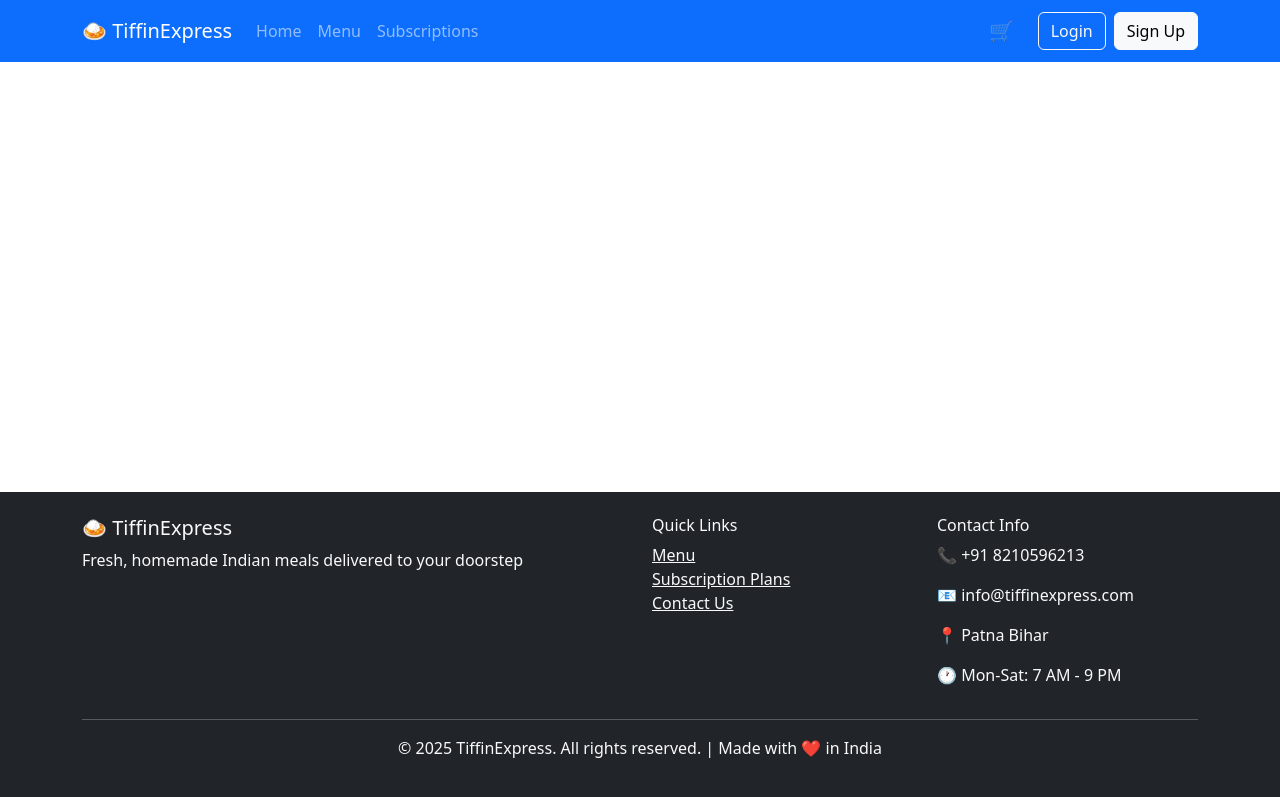
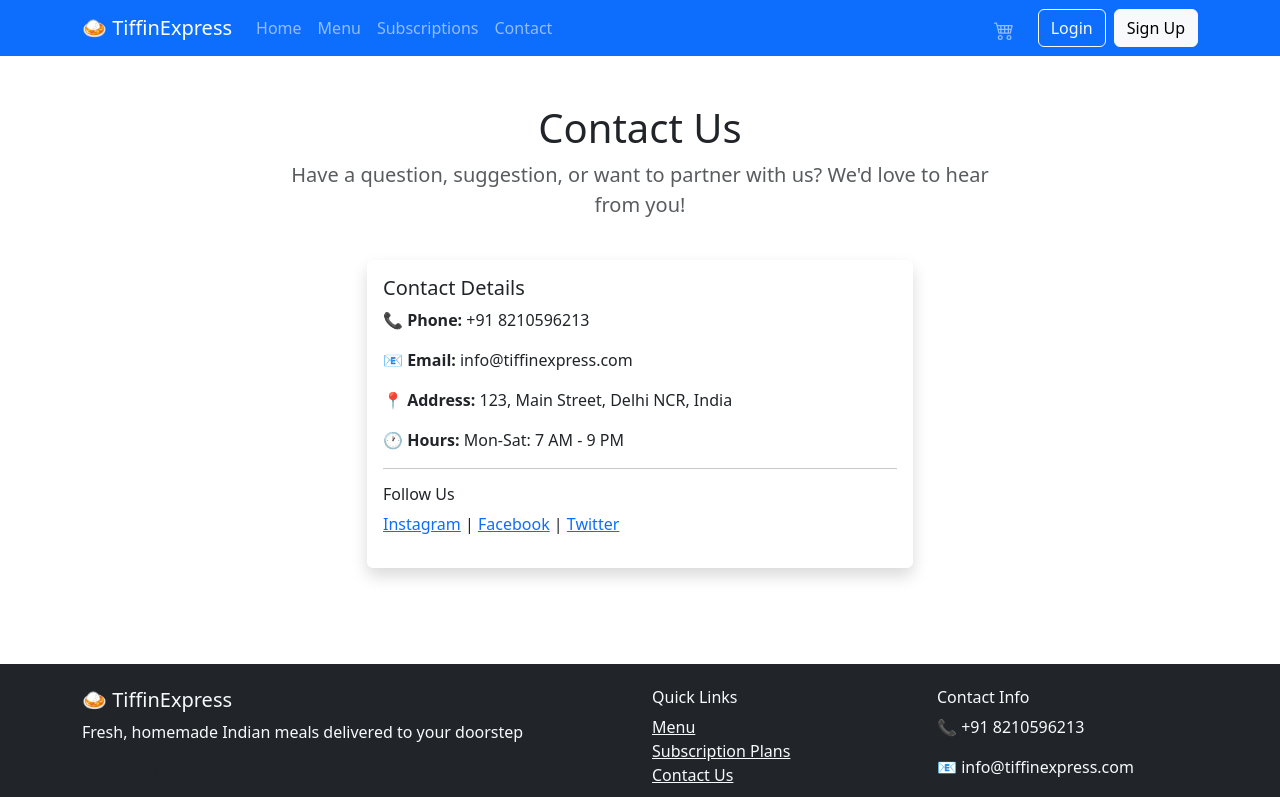
Before and after one commit to aryankd123/tiffin-service, a React (Create React App) app in the folder client/: page /contact in a window 1280 px wide. Shown: the top 797 px of the page. Built offline with nearby package versions, Linux system fonts and the light colour scheme; no server answers.

Commit message:
contact page make and cart added

```diff
--- a/client/src/App.js
+++ b/client/src/App.js
@@ -12,7 +12,7 @@ import Register from './pages/Register';
 import Subscriptions from './pages/Subscriptions';
 import Dashboard from './pages/Dashboard';
 import Cart from './pages/Cart';
-
+import Contact from './pages/Contact';
 function App() {
   return (
     <GoogleAuthProvider>
@@ -27,6 +27,7 @@ function App() {
               <Route path="/subscriptions" element={<Subscriptions />} />
               <Route path="/dashboard" element={<Dashboard />} />
               <Route path="/cart" element={<Cart />} />
+              <Route path="/contact" element={<Contact />} />
             </Routes>
           </Layout>
         </Router>
--- a/client/src/components/Header.js
+++ b/client/src/components/Header.js
@@ -36,12 +36,16 @@ function Header() {
             <Nav.Link as={Link} to="/">Home</Nav.Link>
             <Nav.Link as={Link} to="/menu">Menu</Nav.Link>
             <Nav.Link as={Link} to="/subscriptions">Subscriptions</Nav.Link>
+            <Nav.Link as={Link} to="/contact">Contact</Nav.Link>
+
           </Nav>
 
           <Nav className="align-items-center">
             {/* Cart Icon */}
             <Nav.Link as={Link} to="/cart" className="position-relative me-3">
-              <span style={{ fontSize: '20px' }}>🛒</span>
+            <svg xmlns="http://www.w3.org/2000/svg" width="20" height="20" fill="currentColor" class="bi bi-cart4" viewBox="0 0 16 16">
+  <path d="M0 2.5A.5.5 0 0 1 .5 2H2a.5.5 0 0 1 .485.379L2.89 4H14.5a.5.5 0 0 1 .485.621l-1.5 6A.5.5 0 0 1 13 11H4a.5.5 0 0 1-.485-.379L1.61 3H.5a.5.5 0 0 1-.5-.5M3.14 5l.5 2H5V5zM6 5v2h2V5zm3 0v2h2V5zm3 0v2h1.36l.5-2zm1.11 3H12v2h.61zM11 8H9v2h2zM8 8H6v2h2zM5 8H3.89l.5 2H5zm0 5a1 1 0 1 0 0 2 1 1 0 0 0 0-2m-2 1a2 2 0 1 1 4 0 2 2 0 0 1-4 0m9-1a1 1 0 1 0 0 2 1 1 0 0 0 0-2m-2 1a2 2 0 1 1 4 0 2 2 0 0 1-4 0"/>
+</svg>
               {getCartItemsCount() > 0 && (
                 <Badge
                   bg="danger"
--- /dev/null
+++ b/client/src/pages/Contact.js
@@ -0,0 +1,39 @@
+import React from 'react';
+import { Container, Row, Col, Card, Button } from 'react-bootstrap';
+
+function Contact() {
+  return (
+    <Container className="py-5">
+      <Row className="justify-content-center mb-4">
+        <Col md={8} className="text-center">
+          <h1>Contact Us</h1>
+          <p className="lead text-muted">
+            Have a question, suggestion, or want to partner with us? We'd love to hear from you!
+          </p>
+        </Col>
+      </Row>
+      <Row className="justify-content-center">
+        <Col md={6}>
+          <Card className="shadow border-0">
+            <Card.Body>
+              <h5>Contact Details</h5>
+              <p><strong>📞 Phone:</strong> +91 8210596213</p>
+              <p><strong>📧 Email:</strong> info@tiffinexpress.com</p>
+              <p><strong>📍 Address:</strong> 123, Main Street, Delhi NCR, India</p>
+              <p><strong>🕐 Hours:</strong> Mon-Sat: 7 AM - 9 PM</p>
+              <hr />
+              <h6>Follow Us</h6>
+              <p>
+                <a href="https://instagram.com/" target="_blank" rel="noopener noreferrer">Instagram</a> |{' '}
+                <a href="https://facebook.com/" target="_blank" rel="noopener noreferrer">Facebook</a> |{' '}
+                <a href="https://twitter.com/" target="_blank" rel="noopener noreferrer">Twitter</a>
+              </p>
+            </Card.Body>
+          </Card>
+        </Col>
+      </Row>
+    </Container>
+  );
+}
+
+export default Contact;
```
